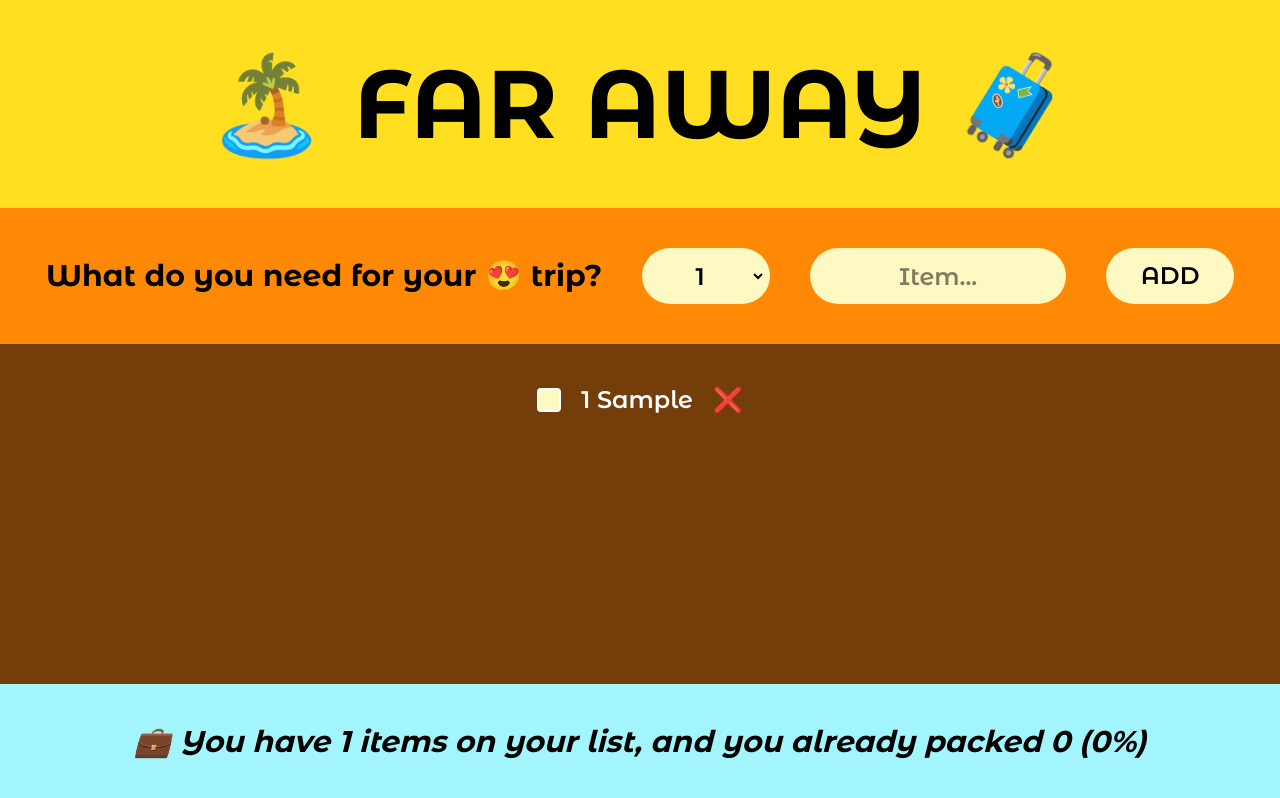
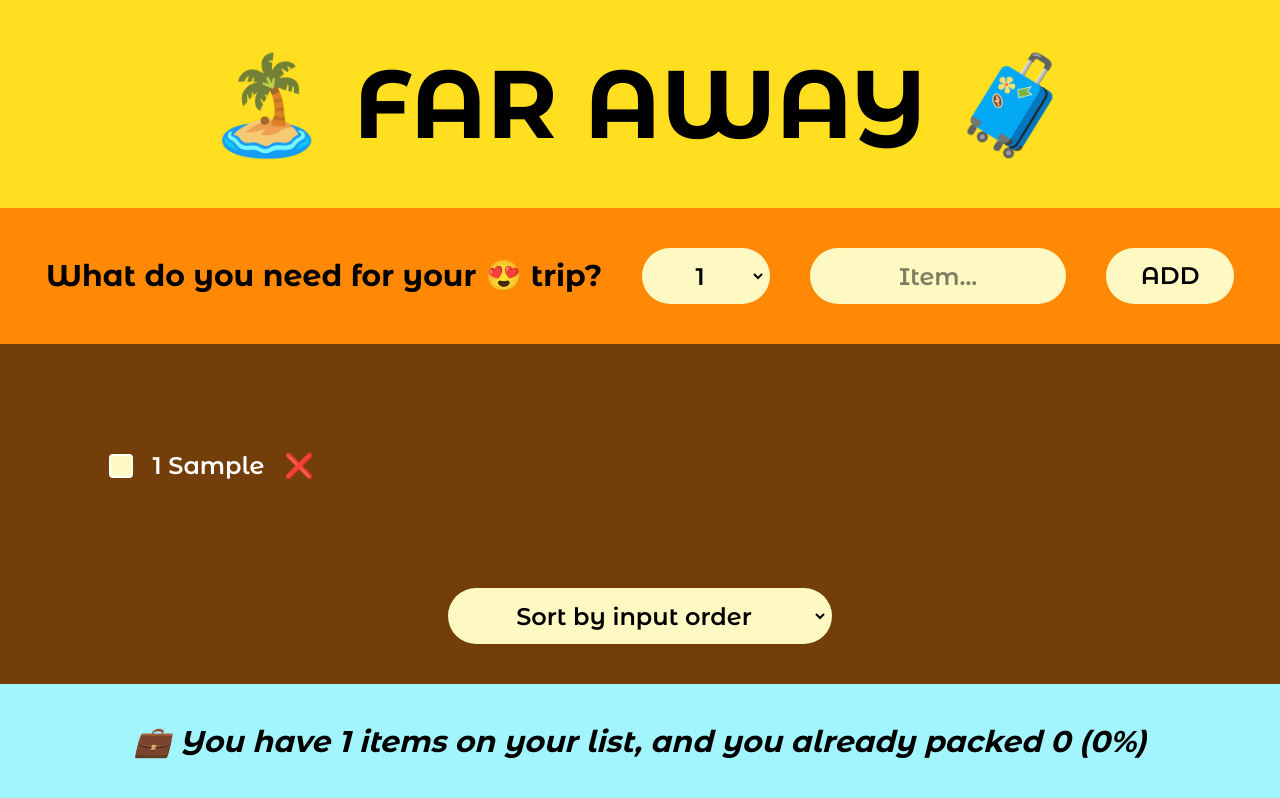
Before and after one commit to jackal7819/travel-list, a React (Vite) app: page / in a window 1280 px wide. Both pictures are taken after typing "Sample" into the empty fields and a click on the button "ADD". Built offline with nearby package versions, Linux system fonts and the light colour scheme.

Commit message:
feat: add sorting to PackingList

```diff
--- a/src/components/Item.tsx
+++ b/src/components/Item.tsx
@@ -8,7 +8,7 @@ interface ItemProps {
 
 export default function Item({ item, onDeleteItem, onToggleItem }: ItemProps) {
 	return (
-		<li key={item.id} className='flex items-center gap-5'>
+		<li key={item.id} className='flex items-center h-10 gap-5'>
 			<input
 				aria-label='packed'
 				type='checkbox'
--- a/src/components/PackingList.tsx
+++ b/src/components/PackingList.tsx
@@ -1,4 +1,5 @@
 import type { ItemInterface } from '../App';
+import { useState } from 'react';
 import Item from './Item';
 
 export interface ItemProps {
@@ -8,10 +9,19 @@ export interface ItemProps {
 }
 
 export default function PackingList({ items, onDeleteItem, onToggleItem }: ItemProps) {
+	const [sortBy, setSortBy] = useState('input');
+
+	const sortedItems =
+		sortBy === 'input'
+			? items
+			: sortBy === 'description'
+			? items.slice().sort((a, b) => a.description.localeCompare(b.description))
+			: items.slice().sort((a, b) => Number(a.packed) - Number(b.packed));
+
 	return (
-		<div className='flex-1 w-full p-10 bg-yellow-900'>
-			<ul className='flex justify-center gap-20 mx-auto text-2xl font-semibold text-white max-w-7xl'>
-				{items.map((item) => (
+		<div className='flex flex-col flex-1 w-full p-10 bg-yellow-900'>
+			<ul className='grid items-center flex-1 grid-cols-1 mx-auto text-2xl font-semibold text-white gap-x-20 gap-y-10 md:grid-cols-2 lg:grid-cols-3 xl:grid-cols-4 max-w-7xl'>
+				{sortedItems.map((item) => (
 					<Item
 						key={item.id}
 						item={item}
@@ -20,6 +30,18 @@ export default function PackingList({ items, onDeleteItem, onToggleItem }: ItemP
 					/>
 				))}
 			</ul>
+			<div className='flex items-center justify-center gap-10 mt-10'>
+				<select
+					aria-label='sort'
+					className='text-2xl font-semibold text-center duration-500 bg-yellow-100 border-4 border-transparent rounded-full outline-none h-14 focus:border-amber-900 w-96'
+					value={sortBy}
+					onChange={(event) => setSortBy(event.target.value)}
+				>
+					<option value='input'>Sort by input order</option>
+					<option value='description'>Sort by description</option>
+					<option value='packed'>Sort by packed status</option>
+				</select>
+			</div>
 		</div>
 	);
 }
```
